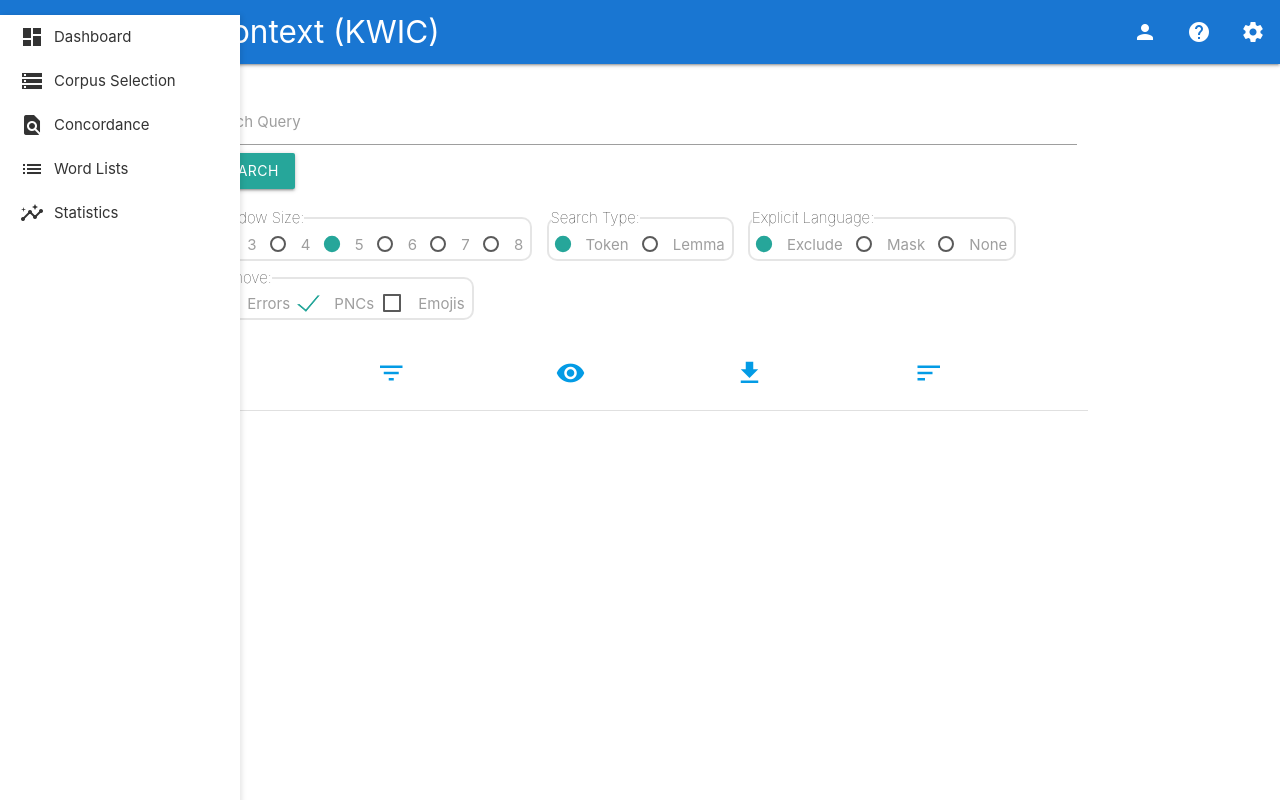
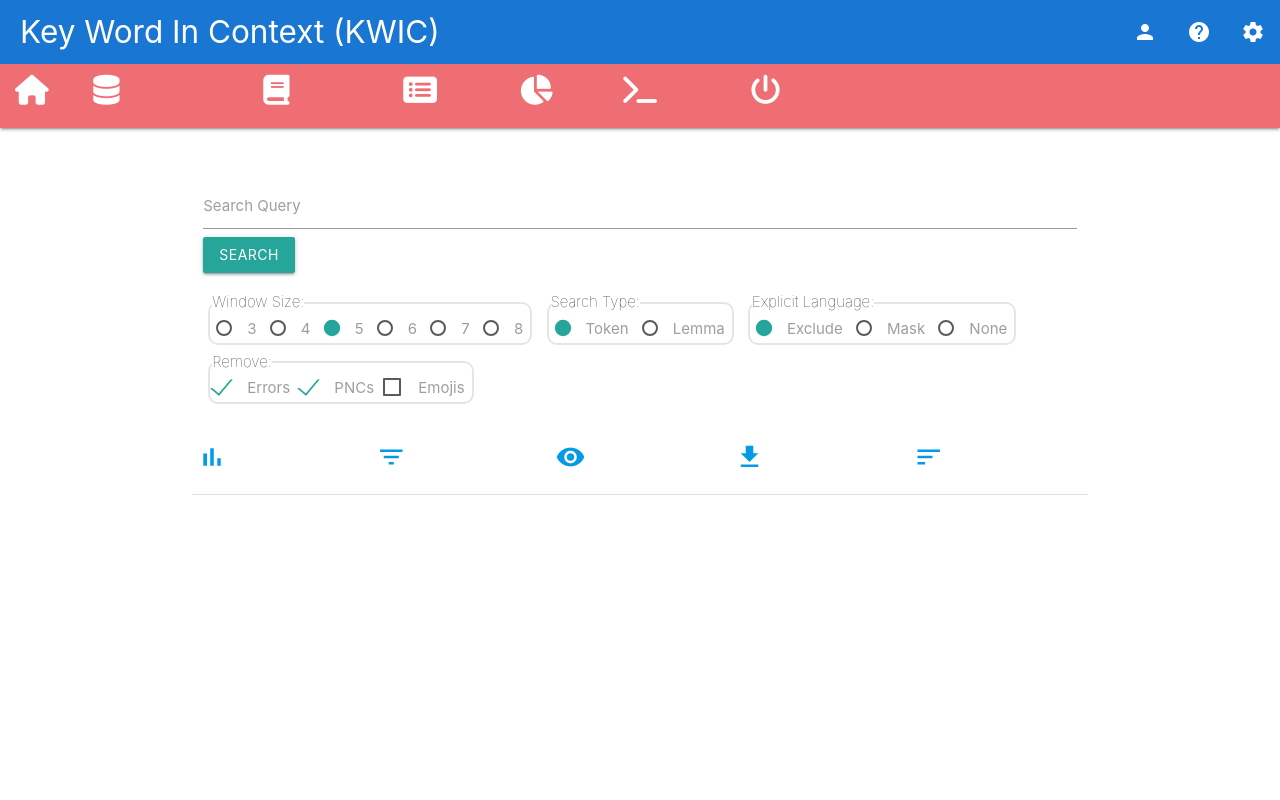
Before and after one commit to asdoost/project_root, a Flask app: page / in a window 1280 px wide. Run offline with Flask 3, Linux system fonts and the light colour scheme; some libraries are stand-ins or nearby versions.

Commit message:
Update index.html

```diff
--- a/templates/index.html
+++ b/templates/index.html
@@ -9,6 +9,7 @@
     <link href="https://fonts.googleapis.com/icon?family=Material+Icons" rel="stylesheet">
     <link rel="stylesheet" href="https://code.jquery.com/ui/1.12.1/themes/base/jquery-ui.css">
     <link rel="stylesheet" href="{{ url_for('static', filename='styles.css') }}">
+    <link rel="stylesheet" href="https://cdnjs.cloudflare.com/ajax/libs/font-awesome/6.5.1/css/all.min.css" integrity="sha512-DTOQO9RWCH3ppGqcWaEA1BIZOC6xxalwEsw9c2QQeAIftl+Vegovlnee1c9QX4TctnWMn13TZye+giMm8e2LwA==" crossorigin="anonymous" referrerpolicy="no-referrer" />
 </head>
 
 <body>
@@ -23,16 +24,76 @@
         </div>
     </nav>
 
-    <div id="hover-sidebar-trigger"></div>
+    <!-- Begining of Sidebar -->
+    <div class="area"></div>
+    <nav class="main-menu">
+        <ul>
+            <li>
+                <a href="{{ url_for('index') }}">
+                    <i class="fa fa-home fa-2x"></i>
+                    <span class="nav-text">
+                        <h6>Home</h6>
+                    </span>
+                </a>
 
-    <ul id="hover-sidebar">
-        <li><a href="#"><i class="material-icons">dashboard</i>Dashboard</a></li>
-        <li><a href="#"><i class="material-icons">storage</i>Corpus Selection</a></li>
-        <li><a href="#" class="active"><i class="material-icons">find_in_page</i>Concordance</a></li>
-        <li><a href="#"><i class="material-icons">list</i>Word Lists</a></li>
-        <li><a href="#"><i class="material-icons">insights</i>Statistics</a></li>
+            </li>
+            <li class="has-subnav">
+                <a href="{{ url_for('corpus_selection') }}">
+                    <i class="fa fa-database fa-2x"></i>
+                    <span class="nav-text">
+                        <h6>Corpus Selection</h6>
+                    </span>
+                </a>
+            </li>
+            <li class="has-subnav">
+                <a href="{{ url_for('concordance') }}">
+                    <i class="fa fa-book fa-2x"></i>
+                    <span class="nav-text">
+                        <h6>Concordance</h6>
+                    </span>
+                </a>
+
+            </li>
+            <li class="has-subnav">
+                <a href="{{ url_for('word_lists') }}">
+                    <i class="fa fa-list-alt fa-2x"></i>
+                    <span class="nav-text">
+                        <h6>Word Lists</h6>
+                    </span>
+                </a>
+            </li>
+            <li>
+                <a href="{{ url_for('statistics') }}">
+                    <i class="fa fa-pie-chart fa-2x"></i>
+                    <span class="nav-text">
+                        <h6>Statistics</h6>
+                    </span>
+                </a>
+            </li>
+            <li>
+                <a href="{{ url_for('pos_tag') }}">
+                    <i class="fa fa-terminal fa-2x"></i>
+                    <span class="nav-text">
+                        <h6>POS Tagger</h6>
+                    </span>
+                </a>
+            </li>
         </ul>
 
+        <ul class="logout">
+            <li>
+                <a href="#">
+                    <i class="fa fa-power-off fa-2x"></i>
+                    <span class="nav-text">
+                        <h6>Logout</h6>
+                    </span>
+                </a>
+            </li>
+        </ul>
+    </nav>
+    <!-- End of new Sidebar -->
+
+    <!-- Begining of Input Container -->
     <div class="container concordance-table">
         <div class="row">
             <div class="col s12">
@@ -42,7 +103,7 @@
                     <button id="search-btn" class="btn waves-effect waves-light" type="button">Search</button>
                 </div>
                 <div class="checking-options">
-                    <div class= "search-options" id="window-size">
+                    <div class="search-options" id="window-size">
                         <form>
                             <fieldset class="search-options-fieldset">
                                 <legend class="form-legend">Window Size:</legend>
@@ -55,7 +116,7 @@
                                     <span>4</span>
                                 </label>
                                 <label>
-                                    <input class="window-size-radiobtn" name="range" type="radio" value="5" checked/>
+                                    <input class="window-size-radiobtn" name="range" type="radio" value="5" checked />
                                     <span>5</span>
                                 </label>
                                 <label>
@@ -73,12 +134,13 @@
                             </fieldset>
                         </form>
                     </div>
-                    <div class= "search-options" id="search-type">
+                    <div class="search-options" id="search-type">
                         <form>
                             <fieldset class="search-options-fieldset">
                                 <legend class="form-legend">Search Type:</legend>
                                 <label>
-                                    <input class="search-type-radiobtn" name="search-type" type="radio" value="token" checked/>
+                                    <input class="search-type-radiobtn" name="search-type" type="radio" value="token"
+                                        checked />
                                     <span>Token</span>
                                 </label>
                                 <label>
@@ -88,46 +150,55 @@
                             </fieldset>
                         </form>
                     </div>
-                    <div class= "search-options" id="explicit-options">
+                    <div class="search-options" id="explicit-options">
                         <form>
                             <fieldset class="search-options-fieldset">
                                 <legend class="form-legend">Explicit Language:</legend>
                                 <label>
-                                    <input class="explicit-radiobtn" name="explicit-filtering" type="radio" value="exclude" checked/>
+                                    <input class="explicit-radiobtn" name="explicit-filtering" type="radio"
+                                        value="exclude" checked />
                                     <span>Exclude</span>
                                 </label>
                                 <label>
-                                    <input class="explicit-radiobtn" name="explicit-filtering" type="radio" value="mask"/>
+                                    <input class="explicit-radiobtn" name="explicit-filtering" type="radio"
+                                        value="mask" />
                                     <span>Mask</span>
                                 </label>
                                 <label>
-                                    <input class="explicit-radiobtn" name="explicit-filtering" type="radio" value="none"/>
+                                    <input class="explicit-radiobtn" name="explicit-filtering" type="radio"
+                                        value="none" />
                                     <span>None</span>
                                 </label>
                             </fieldset>
                         </form>
                     </div>
-                    <div class= "search-options" id="remove-options">
+                    <div class="search-options" id="remove-options">
                         <form id="myForm">
                             <fieldset class="search-options-fieldset">
                                 <legend class="form-legend">Remove:</legend>
                                 <label>
-                                <input class="remove-checkbox" id="error-editing-checkbox" type="checkbox" value="1" checked/>
+                                    <input class="remove-checkbox" id="error-editing-checkbox" type="checkbox" value="1"
+                                        checked />
                                     <span>Errors</span>
                                 </label>
-                              <input class="remove-checkbox" id="error-editing-hidden" name="error-editing" type="hidden" value="0" />
+                                <input class="remove-checkbox" id="error-editing-hidden" name="error-editing"
+                                    type="hidden" value="0" />
 
                                 <label>
-                                <input class="remove-checkbox" id="remove-punctuations-checkbox" type="checkbox" value="1" checked/>
+                                    <input class="remove-checkbox" id="remove-punctuations-checkbox" type="checkbox"
+                                        value="1" checked />
                                     <span>PNCs</span>
                                 </label>
-                              <input class="remove-checkbox" id="remove-punctuations-hidden" name="remove-punctuations" type="hidden" value="0" />
+                                <input class="remove-checkbox" id="remove-punctuations-hidden"
+                                    name="remove-punctuations" type="hidden" value="0" />
 
                                 <label>
-                                <input class="remove-checkbox" id="remove-emojis-checkbox" type="checkbox" value="1"/>
+                                    <input class="remove-checkbox" id="remove-emojis-checkbox" type="checkbox"
+                                        value="1" />
                                     <span>Emojis</span>
                                 </label>
-                              <input class="remove-checkbox" id="remove-emojis-hidden" name="remove-emojis" type="hidden" value="0" />
+                                <input class="remove-checkbox" id="remove-emojis-hidden" name="remove-emojis"
+                                    type="hidden" value="0" />
                             </fieldset>
                         </form>
                     </div>
@@ -148,8 +219,8 @@
                                         class="material-icons small">visibility</i></a></td>
                             <td><a href="#" class="option" data-option="4" id="download-option"><i
                                         class="material-icons small">file_download</i></a></td>
-                            <td><a href="#" class="option" data-option="5"><i
-                                        class="material-icons small">sort</i></a></td>
+                            <td><a href="#" class="option" data-option="5"><i class="material-icons small">sort</i></a>
+                            </td>
                         </tr>
                     </table>
                 </div>
@@ -196,10 +267,11 @@
                     </label>
                 </p>
             </form>
-        </div>
+
             <div class="modal-footer">
                 <button id="download-btn" class="btn waves-effect waves-light" type="button">Download</button>
                 <a href="#" class="modal-close waves-effect waves-green btn-flat">Close</a>
+            </div>
         </div>
     </div>
 
```
Lines whose indentation alone changed are shown as unchanged.
